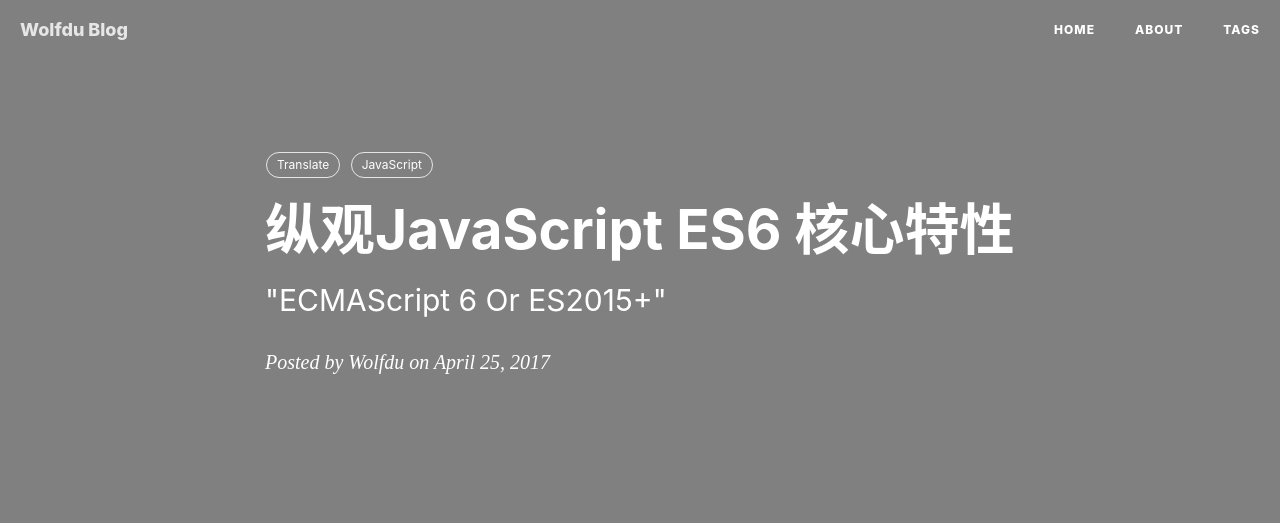
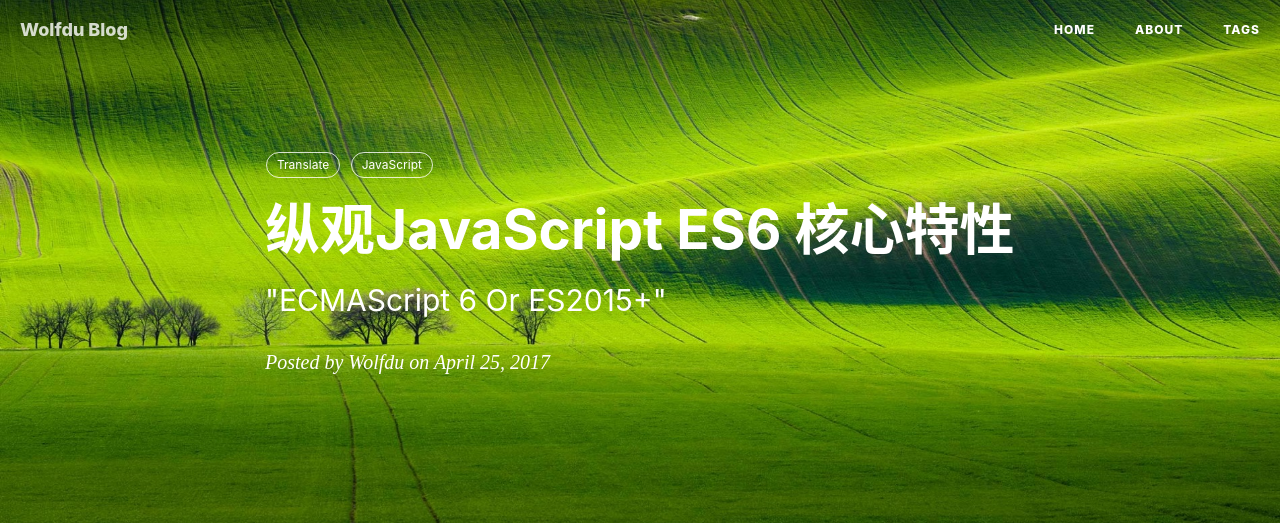
Before and after one commit to wolfdu/wolfdu.github.io, a Jekyll site: the page built from _posts/2017-04-25-ES6-features-translate.markdown, in a window 1280 px wide. Shown: the top 523 px of the page. Built offline with Jekyll 4.4.1, drawn with Linux system fonts in a browser that asks for light colours; nearby versions of some CDN libraries; comment, search, counter and statistics services are not loaded; grey boxes are pictures that could not be loaded.

Commit message:
modify notes and commit translate

```diff
--- a/_posts/2017-04-25-ES6-features-translate.markdown
+++ b/_posts/2017-04-25-ES6-features-translate.markdown
@@ -4,7 +4,7 @@ title:      "纵观JavaScript ES6 核心特性"
 subtitle:   " \"ECMAScript 6 Or ES2015+\""
 date:       2017-04-25 13:57:00
 author:     "Wolfdu"
-header-img: "img/in-post/notes/es6-translate-home.jpg"
+header-img: "img/in-post/ES6-features-translate/es6-translate-home.jpg"
 catalog:    true
 tags:
     - Translate
@@ -20,7 +20,7 @@ JavaScript 在最近几年发生了相当大的变化。这里有12个你可以
 新增加的语言被称作ECMAScript 6，同时也可以称为ES6或者ES2015+。
 
 JavaScript自诞生以来，发展进化的比较缓慢。每隔几年才会产生新的内容。ECMAScript在1997年成为JavaScript的语言实现规范。ECMAScript已经发布了几个版本如：ES3，ES5，ES6等等。
-![java-javascript](/img/in-post/ES6-features-translate/history-javascript-evolution.png)
+![java-javascript](/img/in-post/ES6-features-translate/history-javascript-evolution-es6.png)
 如你所见，从版本ES3，ES5和ES6分别间隔了10年和6年。像ES6这种大量修改再发布的旧模式已经被每年都做一些小的修改或更新的模式所代替了。
 
 # 2.浏览器支持
```
